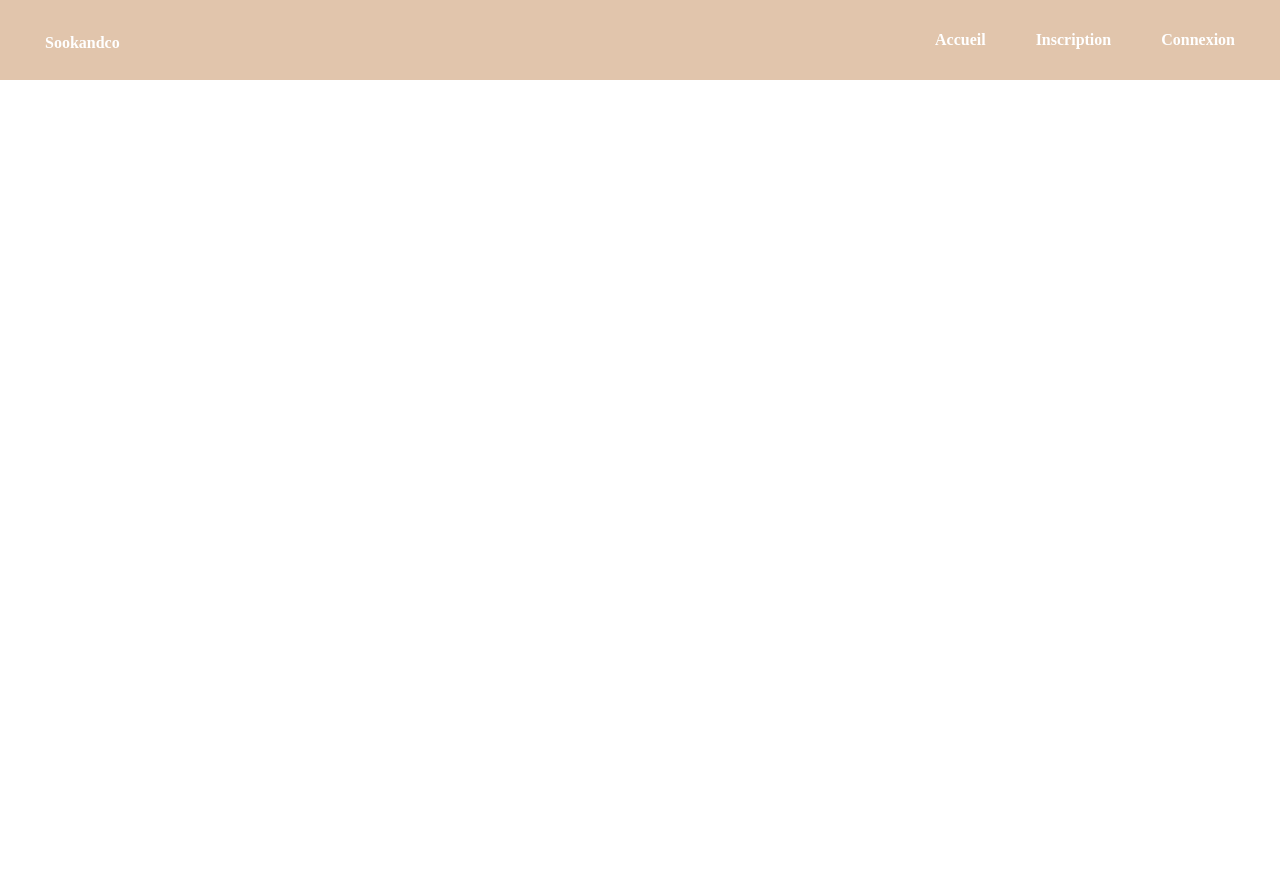
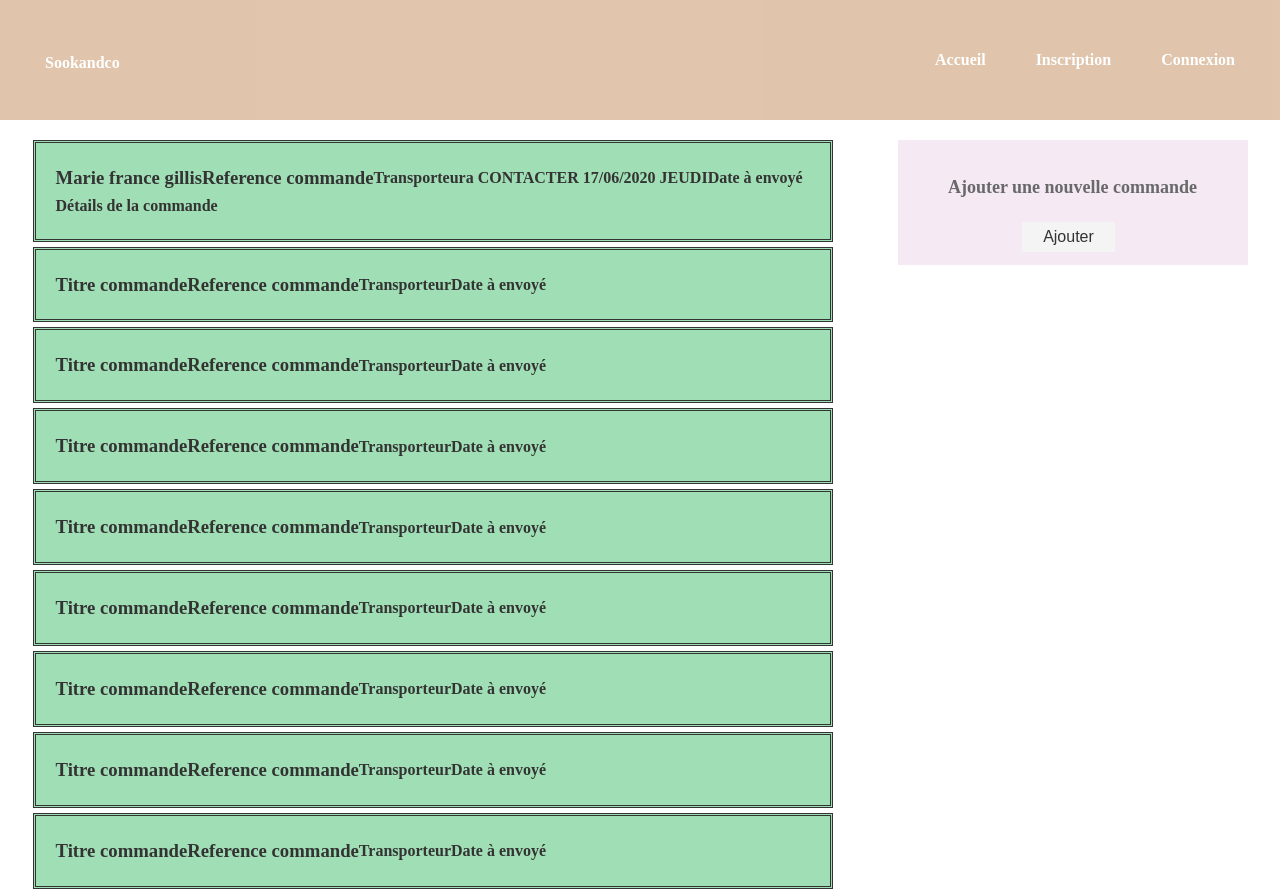
Before and after one commit to sabri5club/mern01, a React (Create React App) app in the folder client/: page /Commande in a window 1280 px wide. Before the commit this address led to /login. Shown: the top 892 px of the page. Before the commit the page ends 800 px from the top, so only its background shows below. Built offline with nearby package versions, Linux system fonts and the light colour scheme; no server answers.

Commit message:
envois du login

```diff
--- a/client/src/App.js
+++ b/client/src/App.js
@@ -38,7 +38,7 @@ const App = () => {
     <Route path="/" exact component={Inscription}  />
     <PrivateRoute path="/Fournisseurs" exact component={Fournisseurs}/>
     <Route path="/Strategie" exact component={Strategie}/>
-    <PrivateRoute path="/Commande" exact component={Commande}/>
+    <Route path="/Commande" exact component={Commande}/>
     <Route path="/Process" exact component={Process}/>
     <Route path="/Valeurs" exact component={Valeurs}/>
     <PrivateRoute path="/Argent" exact component={Argent}/>
--- a/client/src/Components/Commande.js
+++ b/client/src/Components/Commande.js
@@ -1,39 +1,96 @@
-import React from 'react'
+import React ,{Fragment} from 'react'
 import './Style/Commande.css';
 
 export default function Commande() {
     return (
+        <Fragment>
+            <div className="wraper">
+        <div className="sidebar-ajout"><h4 className="title-action">Ajouter une nouvelle commande</h4>
+        <button className="btn ">Ajouter</button></div>
         <div>
-            <div class="ligne1">
-            <div class="Container">
-            <h1>Marie france gillis</h1>
-            <h2>Reference commande</h2>
-            <h3>Transporteur</h3>
-            <h3>a CONTACTER 17/06/2020 JEUDI</h3>
-            <h3>Date à envoyé</h3>
+            <div class="main-content">
+            <div class="Box-user">
+            <h3>Marie france gillis</h3>
+            <h3>Reference commande</h3>
+            <h4>Transporteur</h4>
+            <h4>a CONTACTER 17/06/2020 JEUDI</h4>
+            <h4>Date à envoyé</h4>
+            <div className="Box-user-details">
+                <h4>Détails de la commande</h4>
             </div>
-            <div class="Container">
-            <h1>Titre commande</h1>
-            <h2>Reference commande</h2>
-            <h3>Transporteur</h3>
-            <h3>Date à envoyé</h3>
             </div>
-            <div class="Container">
-            <h1>Titre commande</h1>
-            <h2>Reference commande</h2>
-            <h3>Transporteur</h3>
-            <h3>Date à envoyé</h3>
+            <div class="Box-user">
+            <h3>Titre commande</h3>
+            <h3>Reference commande</h3>
+            <h4>Transporteur</h4>
+            <h4>Date à envoyé</h4>
+            </div>
+            <div class="Box-user">
+            <h3>Titre commande</h3>
+            <h3>Reference commande</h3>
+            <h4>Transporteur</h4>
+            <h4>Date à envoyé</h4>
             </div>
 
-            <div class="Container">
-            <h1>Titre commande</h1>
-            <h2>Reference commande</h2>
-            <h3>Transporteur</h3>
-            <h3>Date à envoyé</h3>
+            <div class="Box-user">
+            <h3>Titre commande</h3>
+            <h3>Reference commande</h3>
+            <h4>Transporteur</h4>
+            <h4>Date à envoyé</h4>
+            </div>
+            <div class="Box-user">
+            <h3>Titre commande</h3>
+            <h3>Reference commande</h3>
+            <h4>Transporteur</h4>
+            <h4>Date à envoyé</h4>
+            </div>
+            <div class="Box-user">
+            <h3>Titre commande</h3>
+            <h3>Reference commande</h3>
+            <h4>Transporteur</h4>
+            <h4>Date à envoyé</h4>
+            </div>
+            <div class="Box-user">
+            <h3>Titre commande</h3>
+            <h3>Reference commande</h3>
+            <h4>Transporteur</h4>
+            <h4>Date à envoyé</h4>
+            </div>
+            <div class="Box-user">
+            <h3>Titre commande</h3>
+            <h3>Reference commande</h3>
+            <h4>Transporteur</h4>
+            <h4>Date à envoyé</h4>
+            </div>
+            <div class="Box-user">
+            <h3>Titre commande</h3>
+            <h3>Reference commande</h3>
+            <h4>Transporteur</h4>
+            <h4>Date à envoyé</h4>
+            </div>
+            <div class="Box-user">
+            <h3>Titre commande</h3>
+            <h3>Reference commande</h3>
+            <h4>Transporteur</h4>
+            <h4>Date à envoyé</h4>
+            </div>
+            <div class="Box-user">
+            <h3>Titre commande</h3>
+            <h3>Reference commande</h3>
+            <h4>Transporteur</h4>
+            <h4>Date à envoyé</h4>
+            </div>
+            <div class="Box-user">
+            <h3>Titre commande</h3>
+            <h3>Reference commande</h3>
+            <h4>Transporteur</h4>
+            <h4>Date à envoyé</h4>
             </div>
             </div>
 
 
         </div>
+        </div>
+        </Fragment>
     )
 }
--- a/client/src/Components/Header.js
+++ b/client/src/Components/Header.js
@@ -9,6 +9,7 @@ import { logout } from '../actions/auth';
 
 const Navbar = ({ auth: { isAuthenticated, loading }, logout }) => {
   const authLinks = (
+
     <ul>
 
         <Link to='/'>
@@ -44,6 +45,7 @@ const Navbar = ({ auth: { isAuthenticated, loading }, logout }) => {
       </li>
       </Link>
     </ul>
+
   );
 
   const guestLinks = (
@@ -60,10 +62,11 @@ const Navbar = ({ auth: { isAuthenticated, loading }, logout }) => {
 
 
     </ul>
+
   );
 
   return (
-    <nav className='navbar bg-dark'>
+    <nav className='navbar hero'>
       <h1>
         <Link to='/'>
           <i className='fas fa-code' /> Sookandco
--- a/client/src/Components/Style/Commande.css
+++ b/client/src/Components/Style/Commande.css
@@ -1,19 +1,62 @@
-.Container {
+.Box-user {
     display: flex;
     flex-direction: row;
-    background-color: #f4f4f4;
-    max-width: 350px;
+    background-color: #a0dfb5;
+    max-width: 800px;
     border-style: double;
     align-items: center;
+    flex-wrap: wrap;
+    padding: 20px;
+    margin : 5px 0px;
 }
 
-.ligne1 {
+.box-user-details {
+    background-color: cornflowerblue;
+}
+
+
+
+.wraper {
+    display: flex;
+    justify-content: space-around;
+
+}
+
+.main-content {
+
+    flex-direction: column;
+    justify-content:center;
+    align-items: center;
+    margin: 20px auto;
+    flex:1;
+
+
+}
+.sidebar-ajout{
+
     display: flex;
     flex-direction: column;
-    justify-content:space-around;
+    justify-content: center;
     align-items: center;
-    height: 600px;
+    background-color: rgb(245, 233, 244);
+    height: 125px;
+    max-width: 350px;
+    flex :3;
+    order:2;
+    margin: 20px 0px;
+    border-style: solid 2px;
+
+
+
 }
+
+.title-action {
+    color: dimgray;
+    padding: 20px;
+    font-size: large;
+
+}
+
 
 @media screen and (max-width:920px) {
 
--- a/client/src/Components/Style/Fournisseurs.css
+++ b/client/src/Components/Style/Fournisseurs.css
@@ -10,7 +10,7 @@
 
 .ligne1 {
     display: flex;
-    flex-direction: row;
+    flex-direction: column;
     flex-wrap: wrap;
     justify-content:space-around;
     margin: auto;
--- a/client/src/Components/Style/Header.css
+++ b/client/src/Components/Style/Header.css
@@ -68,7 +68,7 @@
 
   .navbar a:hover {
     /* border-bottom: olive 1px solid; */
-    background-color: lightseagreen;
+    background-color: rgb(172, 150, 122);
   }
 
   #navbar {
@@ -76,7 +76,7 @@
   }
 
   .hero {
-  height: 10vh;
+  height: 15vh;
   position: relative;
   }
 
@@ -155,7 +155,7 @@
         justify-content: center;
         text-align: center;
         height: 25%;
-        background-color: rgb(128, 190, 209);
+        background-color: rgb(37, 187, 233);
         margin: 100px 0px;
 
         }
```
